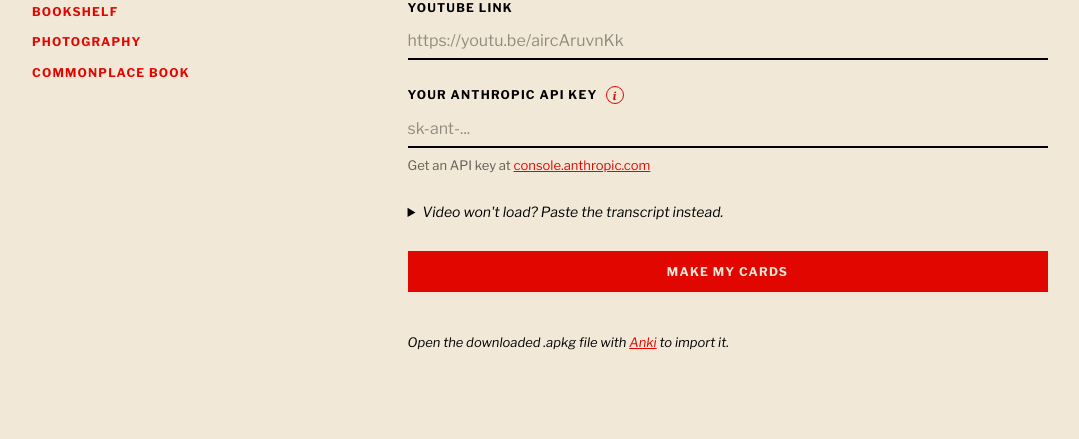
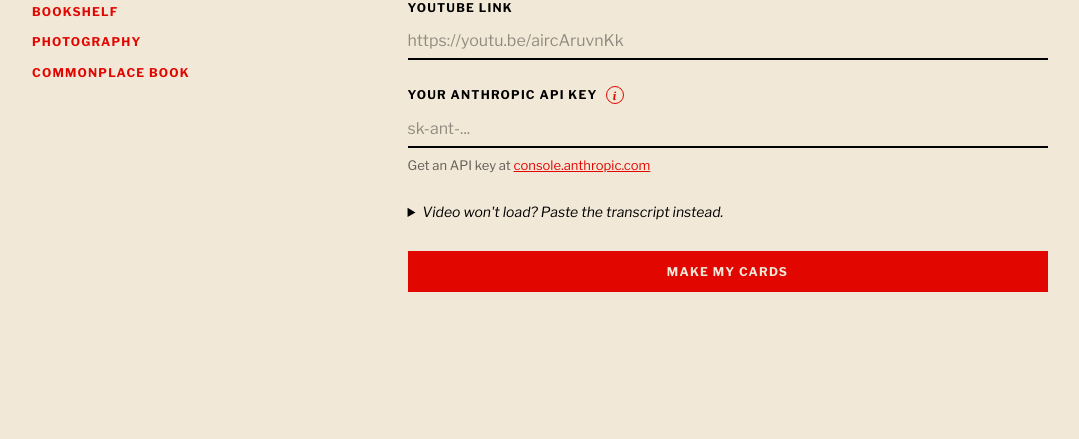
Before and after one commit to spencerwood1031/anki-bot, a Flask app: page / in a window 1280 px wide. Shown: the part 231-670 px from the top of the page, without its empty margins (36-1115 px from the left). Run offline with Flask 3, Linux system fonts and the light colour scheme.

Commit message:
Remove the 'open the .apkg with Anki' footer
Co-Authored-By: Claude Opus 5.5 <noreply@anthropic.com>
Claude-Session: https://claude.ai/code/session_01Bye6LtamV8Mfu8XroN8AoQ

```diff
--- a/templates/index.html
+++ b/templates/index.html
@@ -62,8 +62,6 @@
     .label { display: block; color: var(--ink); margin: 0 0 6px; }
     .hint { color: var(--muted); font-size: 13px; line-height: 1.5; margin-top: 8px; }
     .hint a { color: var(--red); }
-    footer { margin-top: 40px; font-size: 13px; font-style: italic; }
-    footer a { color: var(--red); }
 
     /* ---- Inputs: underline only, like the quote search on spencerjwood.com ---- */
     input, textarea, select {
@@ -261,7 +259,6 @@
     <details id="critic-log" class="key-info" hidden></details>
   </section>
 
-  <footer>Open the downloaded .apkg file with <a href="https://apps.ankiweb.net" target="_blank" rel="noopener">Anki</a> to import it.</footer>
 </main>
 </div>
 
```
